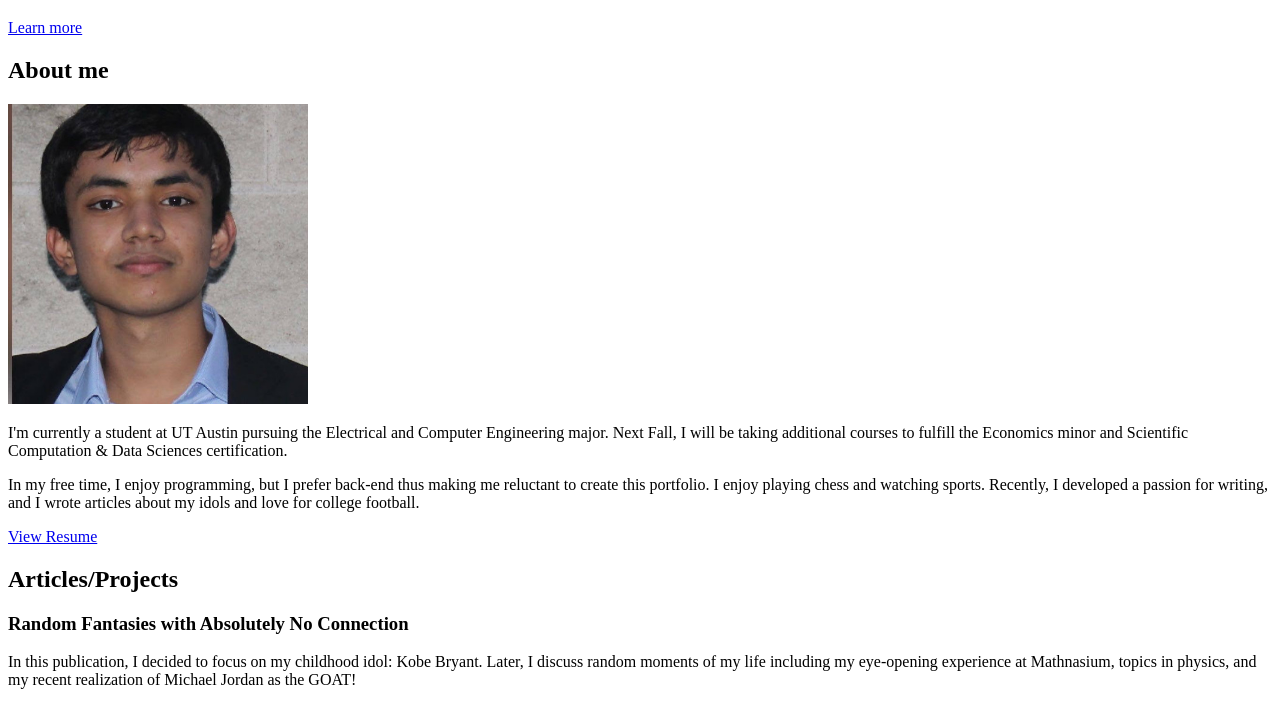
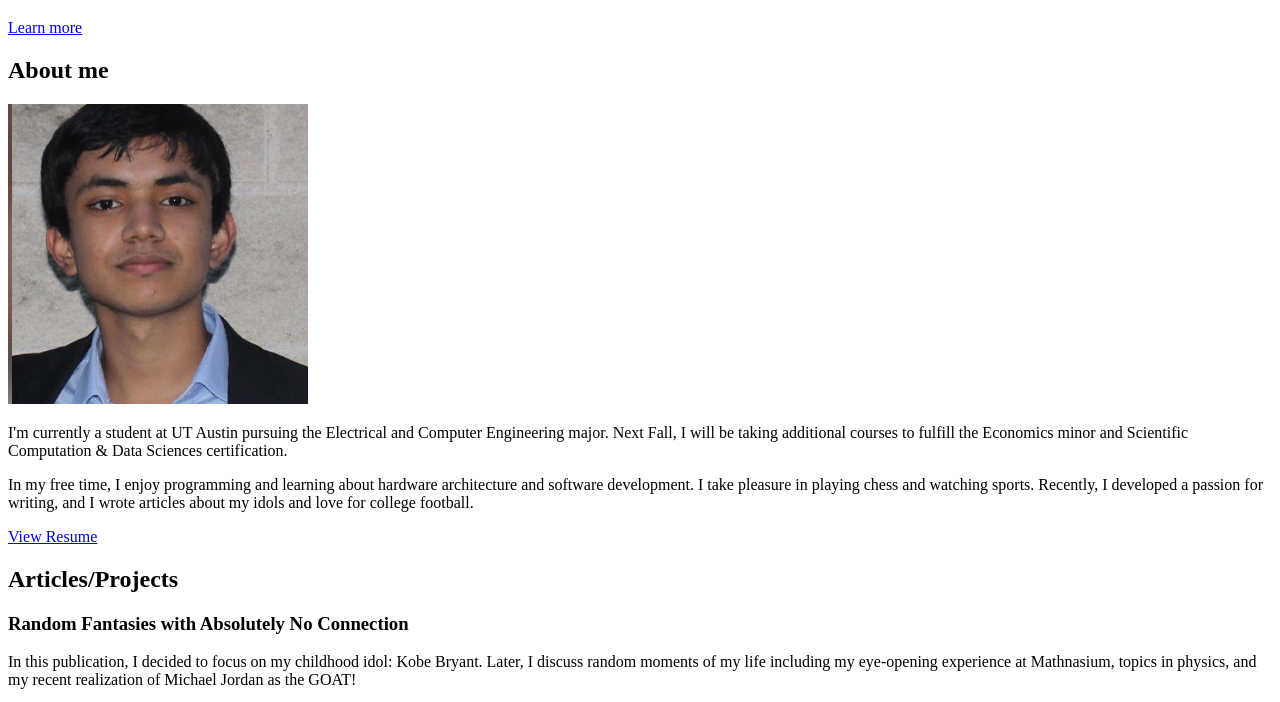
Before and after one commit to SanjayGorurUT/my-new-website, a website: page src/template.html in a window 1280 px wide. Shown: the part 98-800 px from the top of the page. Drawn offline with nearby package versions, Linux system fonts and the light colour scheme.

Commit message:
Update template.html

```diff
--- a/src/template.html
+++ b/src/template.html
@@ -83,8 +83,7 @@
 		Data Sciences certification.
               </p>
               <p class="about-wrapper__info-text">
-                In my free time, I enjoy programming, but I prefer back-end thus making
-		me reluctant to create this portfolio. I enjoy playing chess and watching sports.
+                In my free time, I enjoy programming and learning about hardware architecture and software development. I take pleasure in playing chess and watching sports.
 		Recently, I developed a passion for writing, and I wrote articles about
 		my idols and love for college football.
               </p>
```
